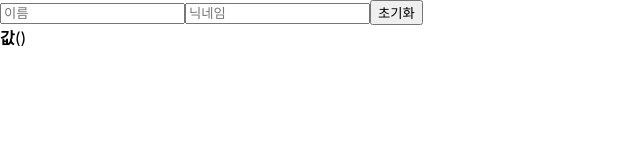
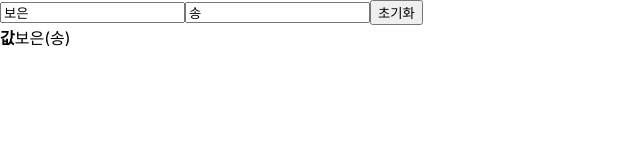
Before and after one commit to Boeun05/ReactStudy, a React (Create React App) app in the folder velopert/input/: page / in a window 1280 px wide. Shown: the top 160 px of the page, without its empty margins (0-640 px from the left). Built offline with nearby package versions, Linux system fonts and the light colour scheme.

Commit message:
input name 수정

```diff
--- a/velopert/input/src/App.js
+++ b/velopert/input/src/App.js
@@ -3,19 +3,29 @@ import './App.css';
 
 function App() {
   const [inputs, setInputs] = useState({
-    name: '',
-    nickname: ''
+    name: '보은',
+    nickname: '송'
   })
+
+
 
   const {name, nickname} = inputs
 
+
+
   const onChange = (e) => {
     const {value, name} = e.target
+
     setInputs({
       ...inputs,
       [name]: value
     })
+    console.log(inputs)
+
   }
+
+
+
 
   const onReset = () => {
     setInputs({
@@ -26,8 +36,8 @@ function App() {
 
   return (
     <div>
-      <input placeholder='이름' onChange = {onChange} value = {name}/>
-      <input placeholder='닉네임' onChange = {onChange} value = {nickname}/>
+      <input name="name" placeholder='이름' onChange = {onChange} value = {name}/>
+      <input name="nickname" placeholder='닉네임' onChange = {onChange} value = {nickname}/>
       <button onClick = {onReset}>초기화</button>
       <div>
         <b>값</b>
@@ -37,4 +47,5 @@ function App() {
   )
 }
 
+
 export default App;
```
Also changed, not shown: 1 other file (tests, documents, lock files or other folders).
